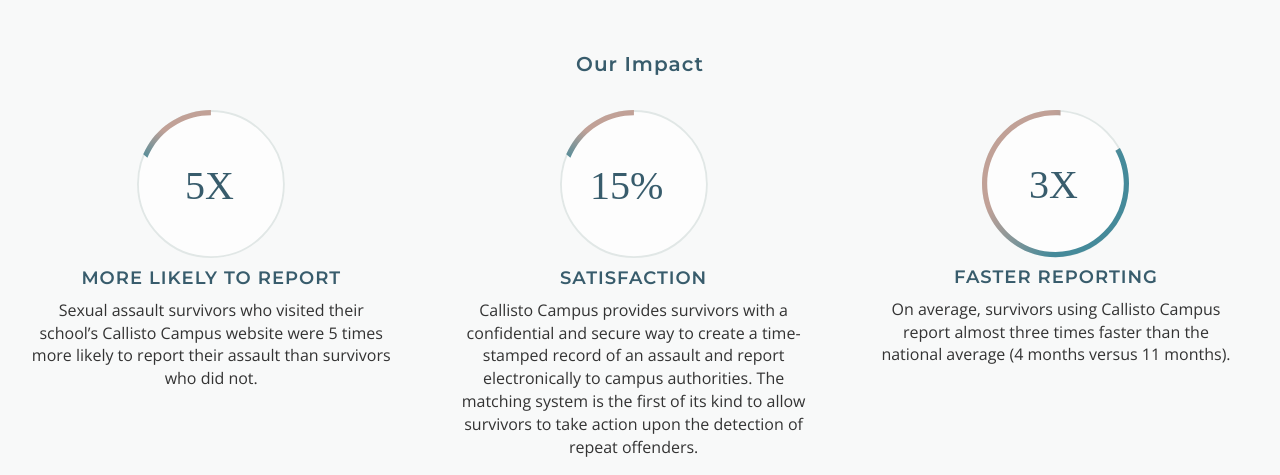
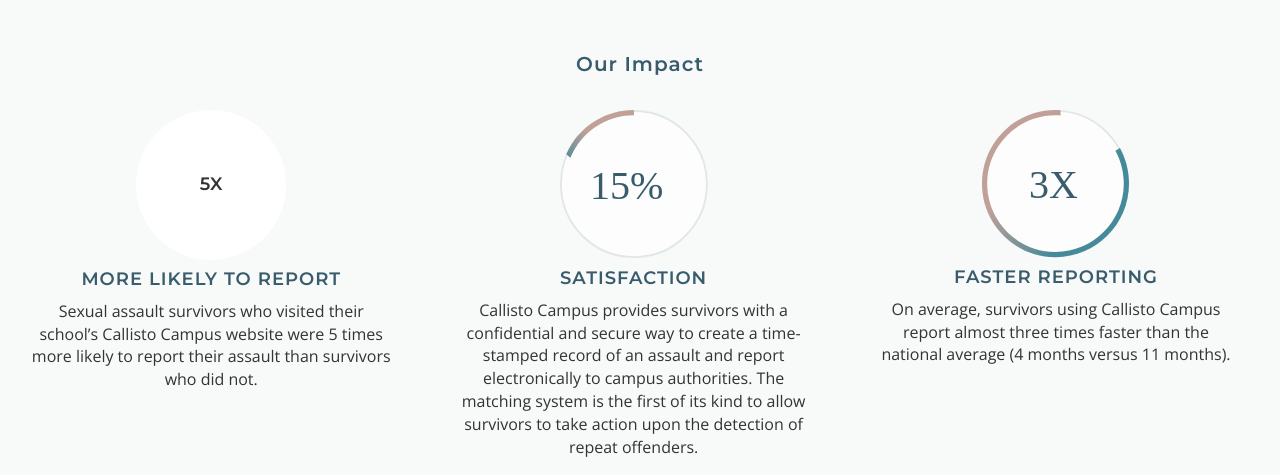
Before and after one commit to project-callisto/projectcallisto-dot-org, a Jekyll site: the page built from index.html, in a window 1280 px wide. Shown: the part 2395-2870 px from the top of the page. Built offline with Jekyll 4.4.1, drawn with Linux system fonts in a browser that asks for light colours.

Commit message:
wip stats borders, fonts done

```diff
--- a/_includes/head.html
+++ b/_includes/head.html
@@ -11,7 +11,7 @@
     <link href="https://maxcdn.bootstrapcdn.com/bootstrap/3.3.7/css/bootstrap.min.css" rel="stylesheet" integrity="sha384-BVYiiSIFeK1dGmJRAkycuHAHRg32OmUcww7on3RYdg4Va+PmSTsz/K68vbdEjh4u" crossorigin="anonymous">
     <link href="https://maxcdn.bootstrapcdn.com/font-awesome/4.7.0/css/font-awesome.min.css" rel="stylesheet" integrity="sha384-wvfXpqpZZVQGK6TAh5PVlGOfQNHSoD2xbE+QkPxCAFlNEevoEH3Sl0sibVcOQVnN" crossorigin="anonymous">
 
-    <link href="https://fonts.googleapis.com/css?family=Montserrat:600|Open+Sans:400,400i" rel="stylesheet">
+    <link href="https://fonts.googleapis.com/css?family=Montserrat:600|Open+Sans:400" rel="stylesheet">
 
     <link href="{{ page.css }}" rel="stylesheet" type="text/css">
 
--- a/_sass/_variables.scss
+++ b/_sass/_variables.scss
@@ -18,8 +18,8 @@
 $container-padding-sm: 20px;
 
 // fonts
-$font-sans: "Open Sans", Helvetica, "Proxima Nova", "Helvetica Neue", Arial, sans-serif;
-$font-main: "Montserrat", "Open Sans", sans-serif;
+$font-sans: "Open Sans", sans-serif;
+$font-main: "Montserrat", sans-serif;
 
 // colors - rules
 $color-gray: #979797;
@@ -52,6 +52,7 @@
 $color-dark-red: #a94442;
 $color-light-yellow: #ffe07a;
 
+$color-grey3: #DAE2E0;
 $color-border-grey: #dfe4ee;
 $color-border-grey2: #e6edef;
 
@@ -76,6 +77,8 @@
 $color-body-gradient-2: $color-peach;
 $color-input-bg: $color-gray-light;
 $color-input-shadow: $color-shadow-gray;
+
+$color-stats-border: $color-grey3;
 
 $color-nav-bg: $color-gray-light;
 $color-nav-border: $color-gray-medium;
--- a/_sass/home.scss
+++ b/_sass/home.scss
@@ -19,6 +19,17 @@
         list-style: none;
         margin: 15px;
     }
+}
+
+.stat-icon {
+    height: 150px;
+    width: 150px;
+    margin: auto;
+    display: flex;
+    justify-content: center;
+    align-items: center;
+    background-color: #FFFFFF;
+    border-radius: 50%;
 }
 
 .home-header {
--- a/index.html
+++ b/index.html
@@ -73,7 +73,9 @@
                     <div class="stats-sections">
                         <ul>
                             <li>
-                                <img src="images/Assets/5xstaticon.svg">
+                                <div class="stat-icon 5x">
+                                    <span>5X</span>
+                                </div>
                                 <h4>MORE LIKELY TO REPORT</h4>
                                 <p>Sexual assault survivors who visited their school’s Callisto Campus website were 5 times more likely to report their assault than survivors who did not.</p>
                             </li>
```
